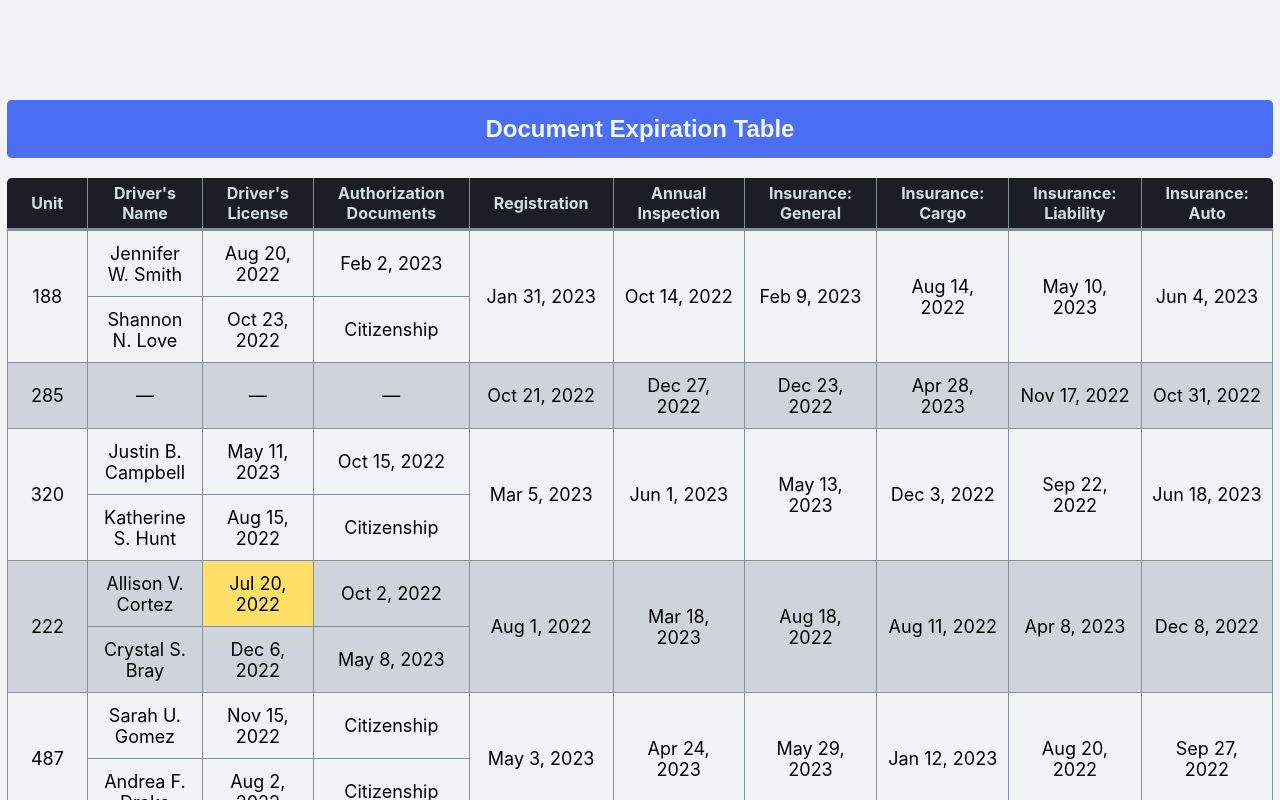
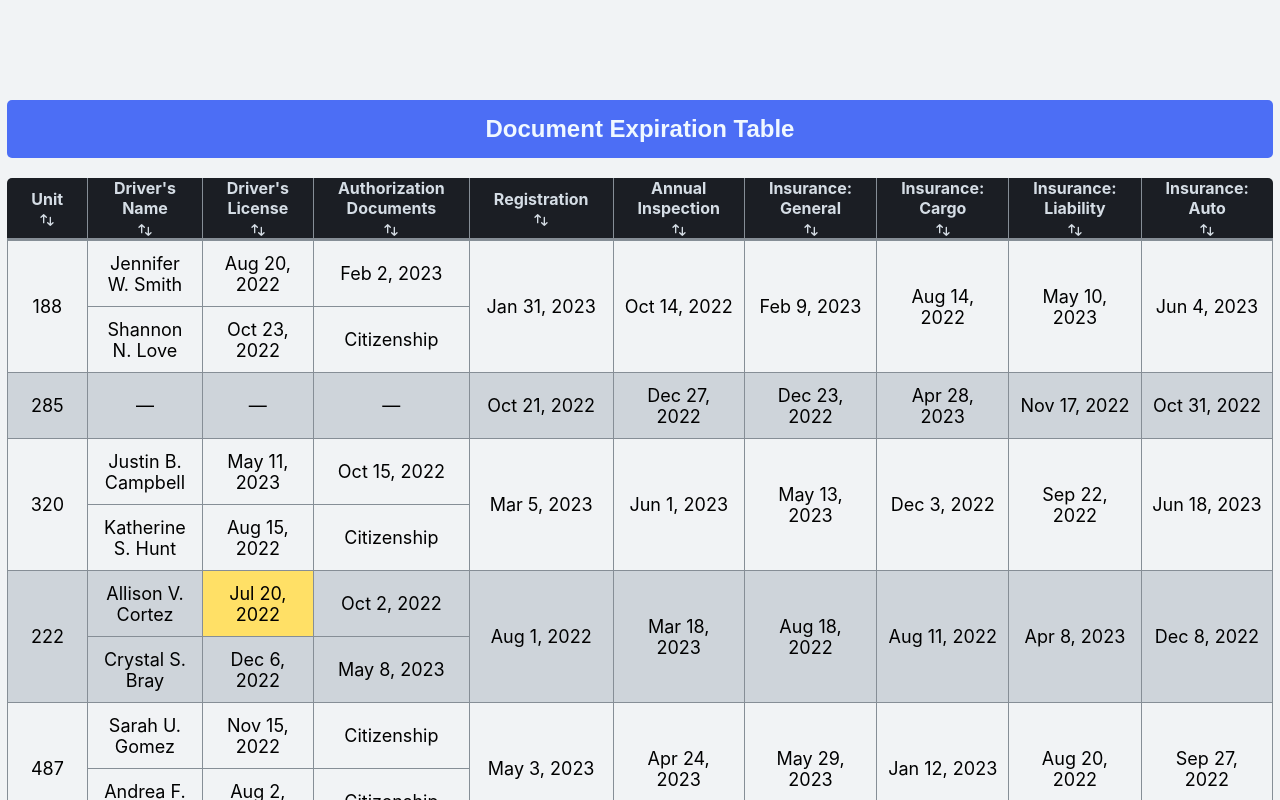
Before and after one commit to EvilCheetah/document-expiration-table, a React (Create React App) app: page / in a window 1280 px wide. Shown: the top 800 px of the page. Built offline with nearby package versions, Linux system fonts and the light colour scheme.

Commit message:
update: header states

```diff
--- a/src/components/ExpirationTable/TableHeader.tsx
+++ b/src/components/ExpirationTable/TableHeader.tsx
@@ -1,12 +1,42 @@
-export function TableHeader({ columns })
+import { get_sorting_icon } from "../../function/sorting-icon.function";
+import { get_new_sorting_state } from "../../function/sorting-state.function";
+
+
+export function TableHeader({ columns, setSortingValues })
 {
+    function update_sort_state(accessor, state)
+    {
+        console.log( accessor, state )
+        console.log( get_new_sorting_state(state) )
+
+        setSortingValues(
+            prev_state =>
+            {
+                const new_state = new Object();
+                new_state[accessor] = get_new_sorting_state(state);
+
+                return {
+                    ...prev_state,
+                    ...new_state
+                }
+            }
+        )
+    }
+
     return (
         <thead>
             <tr>
             {
                 columns.map(
-                    ({ label, accessor }) =>
-                    { return <th key={accessor}>{label}</th>; }
+                    ({ label, accessor, sorting_state }) =>
+                    {
+                        return (
+                            <th key={accessor} onClick={() => update_sort_state(accessor, sorting_state)}>
+                                <span className="header-name">{label}</span>
+                                <span className="sorting-state">{get_sorting_icon(sorting_state)}</span>
+                            </th>
+                        );
+                    }
                 )
             }
             </tr>
```
